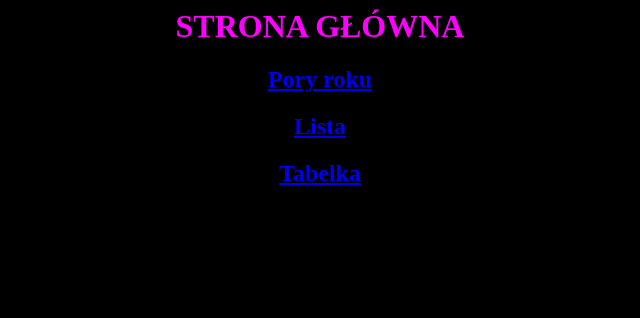
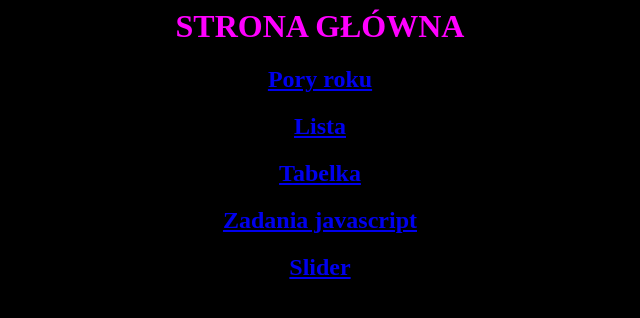
Before and after one commit to DripCEO1337/Strona, a plain HTML site: page index.html in a window 1280 px wide. Shown: the whole page, without its empty margins (320-960 px from the left). Drawn offline with Linux system fonts and the light colour scheme.

Commit message:
Update index.html

```diff
--- a/index.html
+++ b/index.html
@@ -16,6 +16,8 @@
 	<h2 class="linki"><a href="pory roku/index.html">Pory roku</a></h2>
 	<h2 class="linki"><a href="lista kontynenty/index.html">Lista</a></h2>
 	<h2 class="linki"><a href="tablea/index.html">Tabelka</a></h2>
+	<h2 class="linki"><a href="dwazadania/index.html">Zadania javascript</a></h2>
+	<h2 class="linki"><a href="skrypcik/index.html">Slider</a></h2>
 
 
 </body>
```
